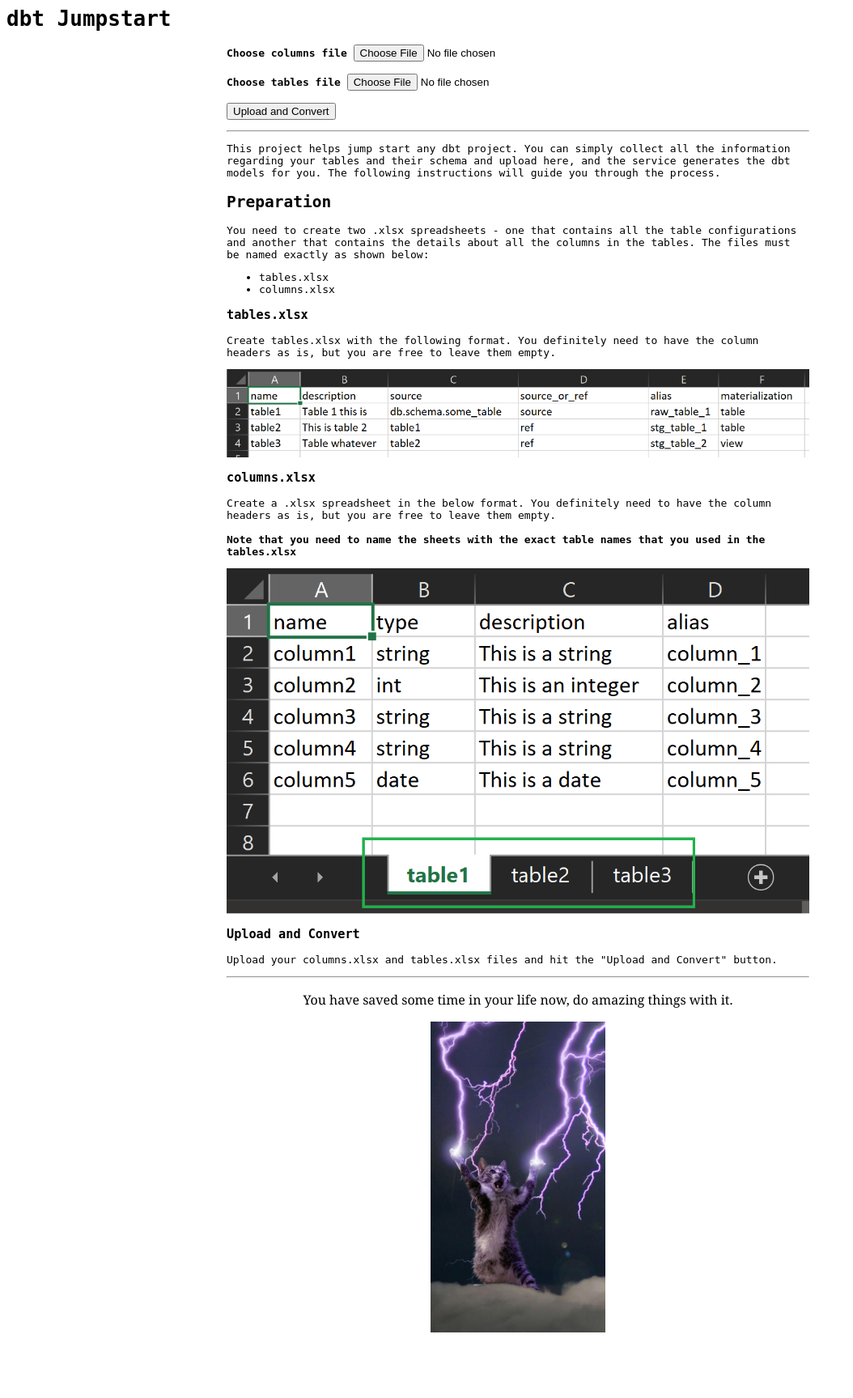
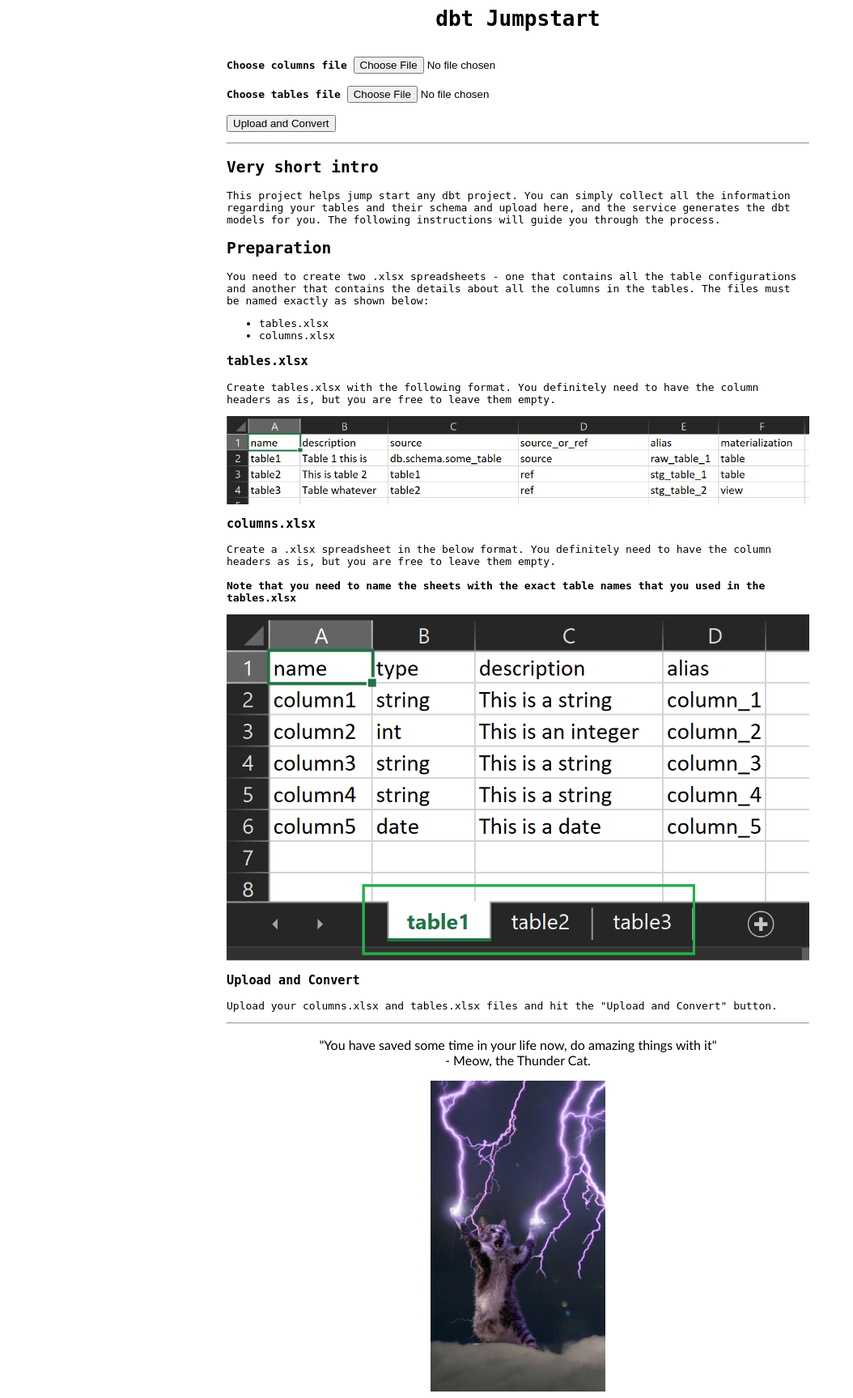
Before and after one commit to sahariprasad/dbt-jumpstart-docker, a Flask app: page /upload in a window 1280 px wide. Shown: the whole page at 81% size, without its empty margins (0-1054 px from the left). Before the commit the page ends 1646 px from the top, so only its background shows below. Run offline with Flask 2, Linux system fonts and the light colour scheme.

Commit message:
Style updates

```diff
--- a/static/stylesheets/styles.css
+++ b/static/stylesheets/styles.css
@@ -16,9 +16,9 @@ img {
     margin-right: auto;
 }
 
-.center-text {
+.cat-text {
     text-align: center;
-    font-family: Georgia, 'Times New Roman', Times, serif;
+    font-family: 'Gill Sans', 'Gill Sans MT', Calibri, 'Trebuchet MS', sans-serif;
 }
 
 .mono-fonts {
--- a/templates/upload.html
+++ b/templates/upload.html
@@ -2,14 +2,15 @@
    <title>
       dbt Jumpstart
    </title>
-   <header>
+   <header style="text-align: center;">
       <link rel="stylesheet" href="{{ url_for('static', filename='stylesheets/styles.css') }}">
       <h1>dbt Jumpstart</h1>
+      <br>
    </header>
    <body class="mono-fonts">
       <div class="content">
-         <!-- <form action = "http://34.74.175.203:9000/uploader" method = "POST" enctype = "multipart/form-data"> -->
-         <form action = "http://localhost:9000/uploader" method = "POST" enctype = "multipart/form-data">
+         <form action = "http://34.74.175.203:9000/uploader" method = "POST" enctype = "multipart/form-data">
+         <!-- <form action = "http://localhost:9000/uploader" method = "POST" enctype = "multipart/form-data"> -->
             <label for="columns"><b>Choose columns file</b></label>
             <input type = "file" id = "columns" name = "file" /><br><br>
             <label for="tables"><b>Choose tables file</b></label>
@@ -17,6 +18,7 @@
             <input type = "submit" value = "Upload and Convert"/>
          </form>
          <hr>
+         <h2>Very short intro</h2>
          <p>
             This project helps jump start any dbt project. You can simply collect all the information regarding your tables and their schema and upload here, and the service generates the dbt models for you. The following instructions will guide you through the process.
          </p>
@@ -44,7 +46,7 @@
             Upload your columns.xlsx and tables.xlsx files and hit the "Upload and Convert" button.
          </p>
          <hr>
-         <p class="center-text">You have saved some time in your life now, do amazing things with it.</p>
+         <p class="cat-text">"You have saved some time in your life now, do amazing things with it"<br> - Meow, the Thunder Cat.</p>
          <img src="{{ url_for('static', filename='images/thunder-cat.jpg') }}" class="cat-image">
       </div>
 
```
